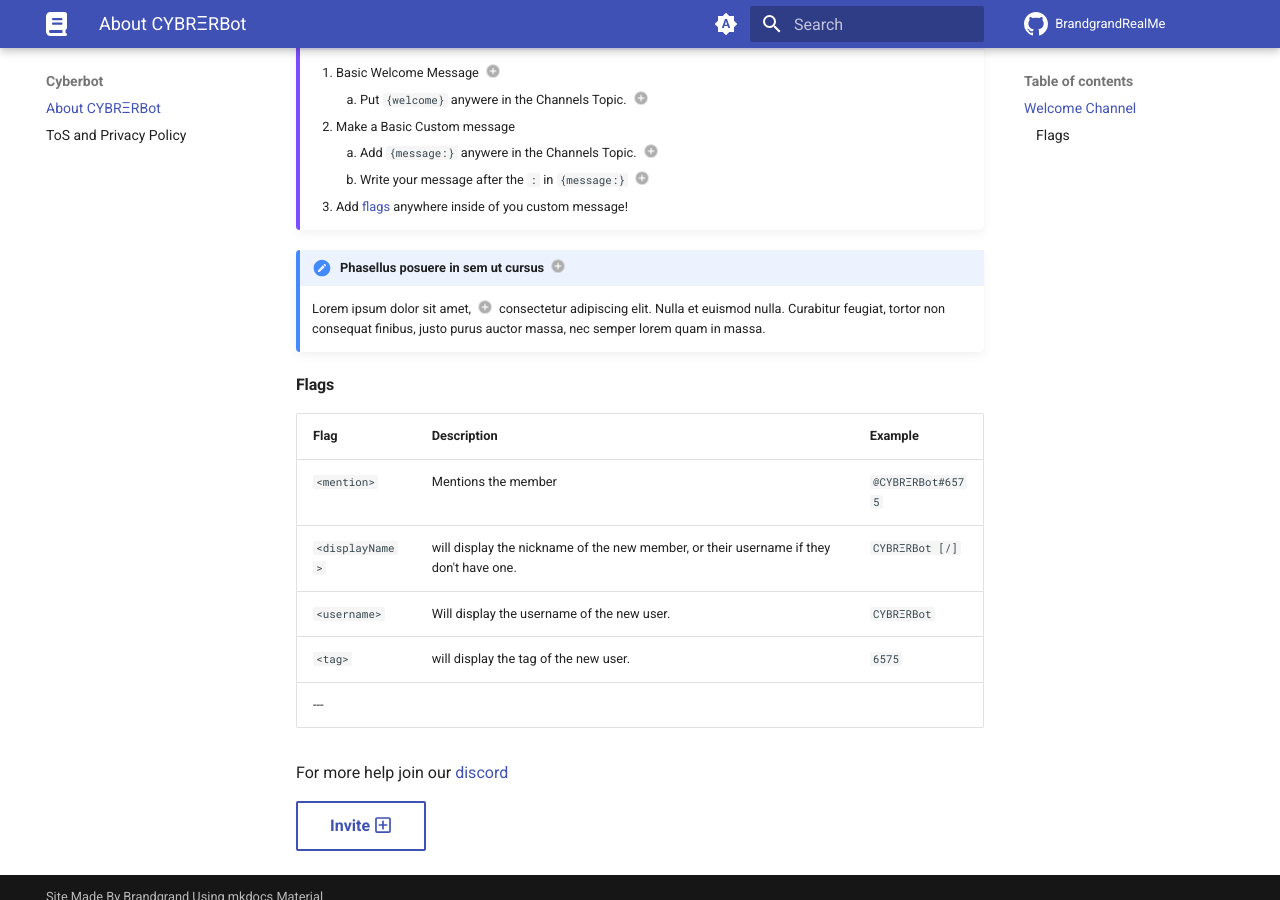
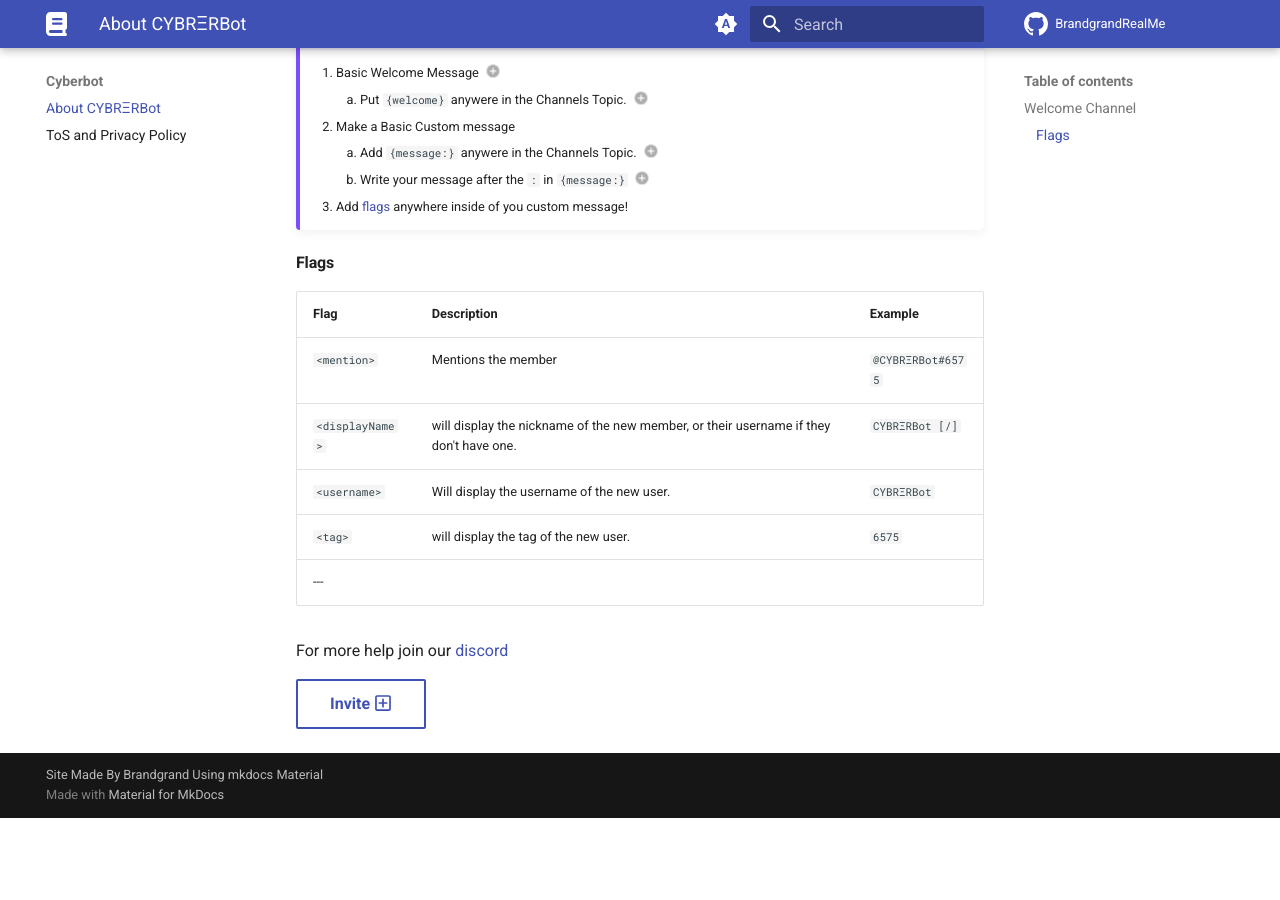
Before and after one commit to BrandgrandRealMe/BrandgrandRealMe.github.io, an MkDocs documentation site: the page built from docs/cyberbot/about.md, in a window 1280 px wide and 900 px high, scrolled down 495 px. Built offline with MkDocs 1.6.1 and Material for MkDocs 9.7.7, drawn with Linux system fonts in a browser that asks for light colours; emoji names are drawn with the system emoji font; after the commit the page ends 1313 px from its top, so only the background shows below that.

Commit message:
Update about.md

```diff
--- a/docs/cyberbot/about.md
+++ b/docs/cyberbot/about.md
@@ -19,6 +19,7 @@
 ## Welcome Channel
 The bot sends a custom welcome message to this channel when someone new joins your server!
 
+<div markdown>
 ???+ example annotate "Creating A Welcome Channel"
 
       1.  Basic Welcome Message (1)
@@ -28,20 +29,12 @@
         2.  Write your message after the `:` in `{message:}` (4)
       3.  Add [flags] anywhere inside of you custom message!
 
-1.  :man_raising_hand: The defult message is `Welcome to the server, @member`
-2.  :man_raising_hand: Example: `This is the welcome channel! Please welcome the users! {welcome}`
-3.  :man_raising_hand: Example: `This is the welcome channel! Please welcome the users! {welcome} {message:}`
-4.  :man_raising_hand: Example: `This is the welcome channel! Please welcome the users!{welcome} {message:Welcome to the server!}`
-5.  :man_raising_hand: Example: `This is the welcome channel! Please welcome the users!{welcome} {message:Welcome to the server, <mention>!}`
-
-!!! note annotate "Phasellus posuere in sem ut cursus (1)"
-
-    Lorem ipsum dolor sit amet, (2) consectetur adipiscing elit. Nulla et
-    euismod nulla. Curabitur feugiat, tortor non consequat finibus, justo
-    purus auctor massa, nec semper lorem quam in massa.
-
-1.  :man_raising_hand: I'm an annotation!
-2.  :woman_raising_hand: I'm an annotation as well!
+1.  The defult message is `Welcome to the server, @member`
+2.  Example: `This is the welcome channel! Please welcome the users! {welcome}`
+3.  Example: `This is the welcome channel! Please welcome the users! {welcome} {message:}`
+4.  Example: `This is the welcome channel! Please welcome the users!{welcome} {message:Welcome to the server!}`
+5.  Example: `This is the welcome channel! Please welcome the users!{welcome} {message:Welcome to the server, <mention>!}`
+</div>
 
 
 #### Flags
```
